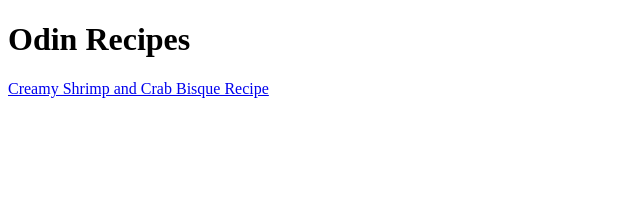
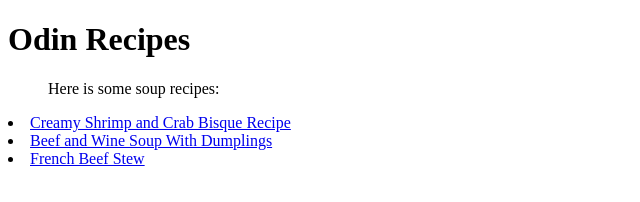
Before and after one commit to ebonit15/Odin-Recipes, a plain HTML site: page index.html in a window 1280 px wide. Shown: the whole page, without its empty margins (0-640 px from the left). Drawn offline with Linux system fonts and the light colour scheme.

Commit message:
Added more pages and linked them to index.html

```diff
--- a/index.html
+++ b/index.html
@@ -8,6 +8,9 @@
 </head>
 <body>
     <h1>Odin Recipes</h1>
-    <a href="./recipes/soup.html">Creamy Shrimp and Crab Bisque Recipe</a>
+        <ul>Here is some soup recipes:</ul>
+            <li><a href="./recipes/soup1.html">Creamy Shrimp and Crab Bisque Recipe</a></li>
+            <li><a href="./recipes/soup2.html">Beef and Wine Soup With Dumplings</a></li>
+            <li><a href="./recipes/soup3.html">French Beef Stew</a></li>
 </body>
 </html>
```
Also changed, not shown: recipes/soup1.html (renamed from recipes/soup.html, +5 -0 lines), recipes/soup2.html (added), recipes/soup3.html (added).
